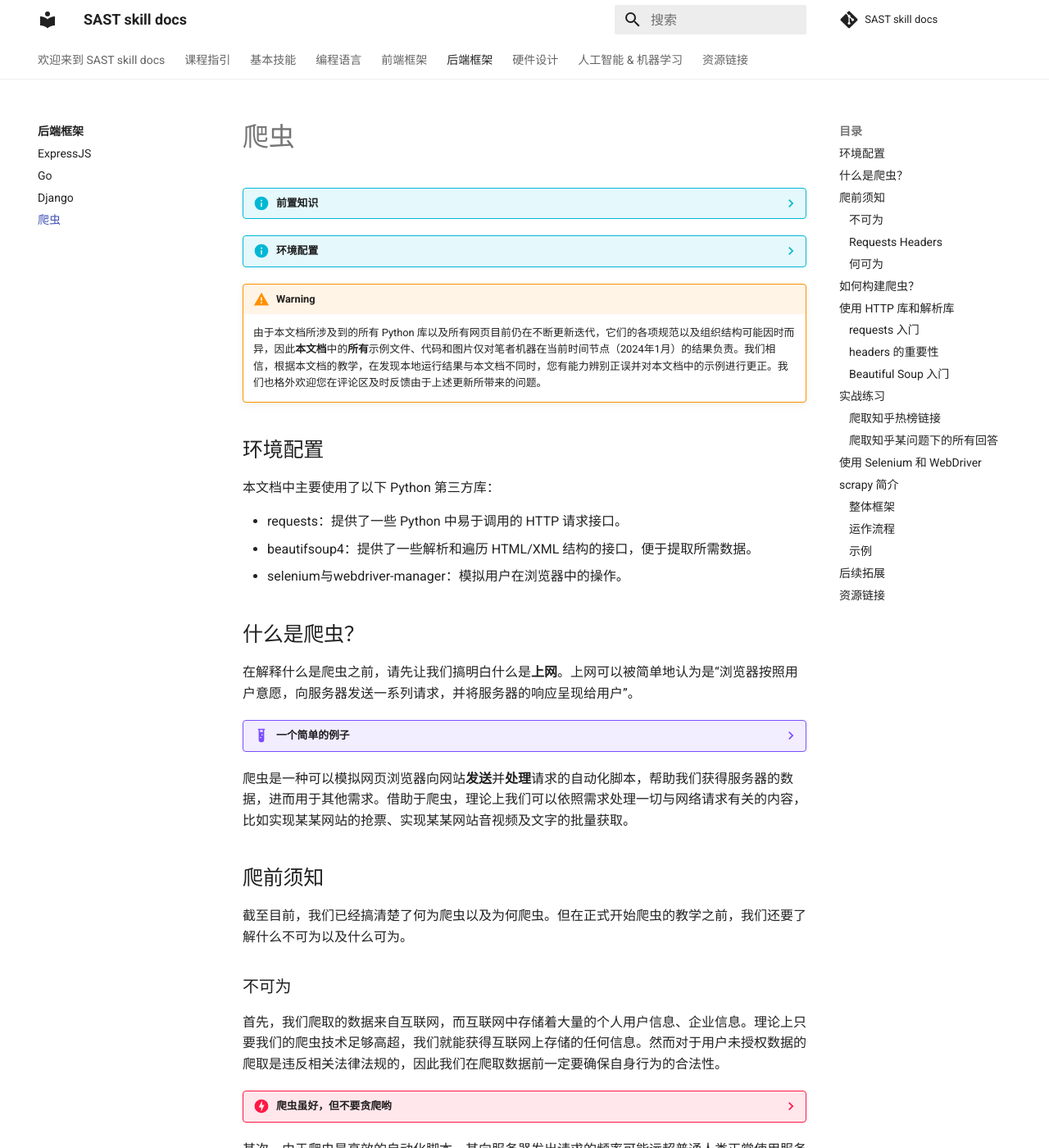
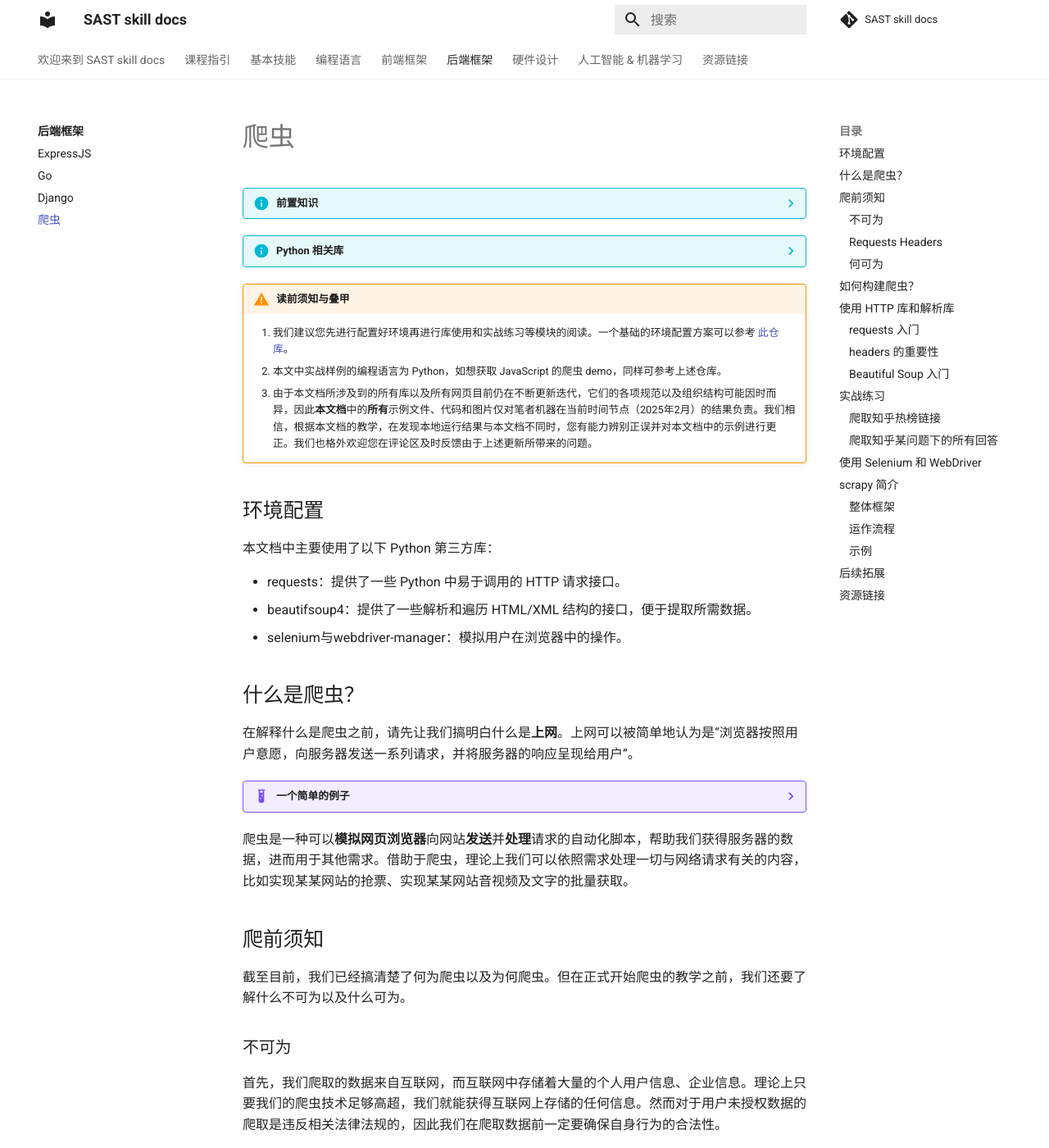
Before and after one commit to SAST-skill-docers/sast-skill-docs, an MkDocs documentation site: the page built from docs/backend/crawler/crawler.md, in a window 1280 px wide and 1400 px high. Shown: the whole window at 82% size. Built offline with MkDocs 1.6.1 and Material for MkDocs 9.7.7, drawn with Linux system fonts in a browser that asks for light colours; comment, search, counter and statistics services are not loaded; some of the changed text lies outside the part shown.

Commit message:
add crawler

````diff
--- a/docs/backend/crawler/crawler.md
+++ b/docs/backend/crawler/crawler.md
@@ -3,9 +3,10 @@
 
 ??? info "前置知识"
 
-    我们期待您已经了解并掌握了 Python 的基础语法以及 Web 相关知识，如果您对此有任何疑问，可以参考：
+    我们期待您已经了解并掌握了 Python/JavaScript 的基础语法以及 Web 相关知识，如果您对此有任何疑问，可以参考：
 
     - [科协技能引导文档 Python 部分](https://docs.net9.org/languages/python/)
+    - [科协技能引导文档 JavaScript 部分](https://docs.net9.org/languages/javascript/)
     - [科协技能引导文档 Web 部分](https://docs.net9.org/basic/web/)
 
     此外，我们还提供了一些 HTTP 相关知识以供参考：
@@ -17,7 +18,7 @@
 
     如果您在阅读本文档时遇到了任何困难或疑问，欢迎在下方评论区提问讨论。当然，您也可以查询相关官方文档或者选择尝试向 ChatGPT 提问。
 
-??? info "环境配置"
+??? info "Python 相关库"
 
     我们建议您使用 3.10 版本的 Python，您可以通过 pip 包管理工具来安装本文档所需库。如果您此前没有接触过 pip，您可以通过阅读 [Python 包管理](https://docs.net9.org/languages/python/pip/) 这篇文章来进行学习。以下是本文档所需的库：
 
@@ -33,9 +34,11 @@
     scrapy
     ```
 
-!!! warning
+!!! warning "读前须知与叠甲"
 
-    由于本文档所涉及到的所有 Python 库以及所有网页目前仍在不断更新迭代，它们的各项规范以及组织结构可能因时而异，因此**本文档**中的**所有**示例文件、代码和图片仅对笔者机器在当前时间节点（2024年1月）的结果负责。我们相信，根据本文档的教学，在发现本地运行结果与本文档不同时，您有能力辨别正误并对本文档中的示例进行更正。我们也格外欢迎您在评论区及时反馈由于上述更新所带来的问题。
+    1. 我们建议您先进行配置好环境再进行库使用和实战练习等模块的阅读。一个基础的环境配置方案可以参考 [此仓库](https://github.com/UbeCc/sast-2024-crawler)。
+    2. 本文中实战样例的编程语言为 Python，如想获取 JavaScript 的爬虫 demo，同样可参考上述仓库。
+    3. 由于本文档所涉及到的所有库以及所有网页目前仍在不断更新迭代，它们的各项规范以及组织结构可能因时而异，因此**本文档**中的**所有**示例文件、代码和图片仅对笔者机器在当前时间节点（2025年2月）的结果负责。我们相信，根据本文档的教学，在发现本地运行结果与本文档不同时，您有能力辨别正误并对本文档中的示例进行更正。我们也格外欢迎您在评论区及时反馈由于上述更新所带来的问题。
 
 ## 环境配置
 
@@ -55,7 +58,7 @@
 
     在接收到您的请求后，服务器会传回一个 HTML 文件以及一些其他附属文件，最后在浏览器中展现为您现在所阅读的文档。
 
-爬虫是一种可以模拟网页浏览器向网站**发送**并**处理**请求的自动化脚本，帮助我们获得服务器的数据，进而用于其他需求。借助于爬虫，理论上我们可以依照需求处理一切与网络请求有关的内容，比如实现某某网站的抢票、实现某某网站音视频及文字的批量获取。
+爬虫是一种可以**模拟网页浏览器**向网站**发送**并**处理**请求的自动化脚本，帮助我们获得服务器的数据，进而用于其他需求。借助于爬虫，理论上我们可以依照需求处理一切与网络请求有关的内容，比如实现某某网站的抢票、实现某某网站音视频及文字的批量获取。
 
 ## 爬前须知
 
@@ -81,7 +84,7 @@
     - 当您在高考成绩查询网站上准时查询时。
     - 双十一午夜十二点，当您在某网购平台上下单时。
     - 周四下午一点，当您在“新清华学堂”公众号上抢 40 元前排学生票时。
-    - 二字班科协迎新会上，当您没搞懂如何抢答，于是反复提交答案导致服务器被干爆时。
+    - 二字班科协迎新会上，当您没搞懂如何抢答，于是反复提交答案导致抢答算法时间复杂度过高的服务器被干爆时。
 
 如果服务器处理请求的能力较差，短时间内的大量请求可能导致服务器瘫痪，对服务提供者造成经济损失。故意攻击服务器的行为是违反相关法律法规的，我们要时刻避免这种现象的发生。
 
@@ -1040,6 +1043,7 @@
 
 除了本文档之外，您还可以参考：
 
+- [2024年计算机系科协暑培 爬虫部分的讲义](https://summer24.net9.org/backend/crawler/slide.pdf) 以及 [课程回放](https://www.bilibili.com/video/BV1cb421J7u9/?vd_source=a80492aa87f464b5346dca18c3a9e9b3)。
 - [2023年计算机系科协暑培 爬虫部分](https://summer23.net9.org/backend/crawler/) 以及 [课程回放](https://www.bilibili.com/video/BV1fP41147wS?vd_source=6c45737266d4ed9f41c3a60d96161fdd)。
 - [2021年计算机系科协暑培](https://www.xuetangx.com/course/THUSAST08091234567890/8571842?channel=i.area.manual_search) （请在学堂在线上加入学习）。
 - 赵晨阳学长组织编写的为一字班同学提供的 [Python 小学期预习材料](https://github.com/zhaochenyang20/Sino-Japanese-Relations-analysis)。
````
